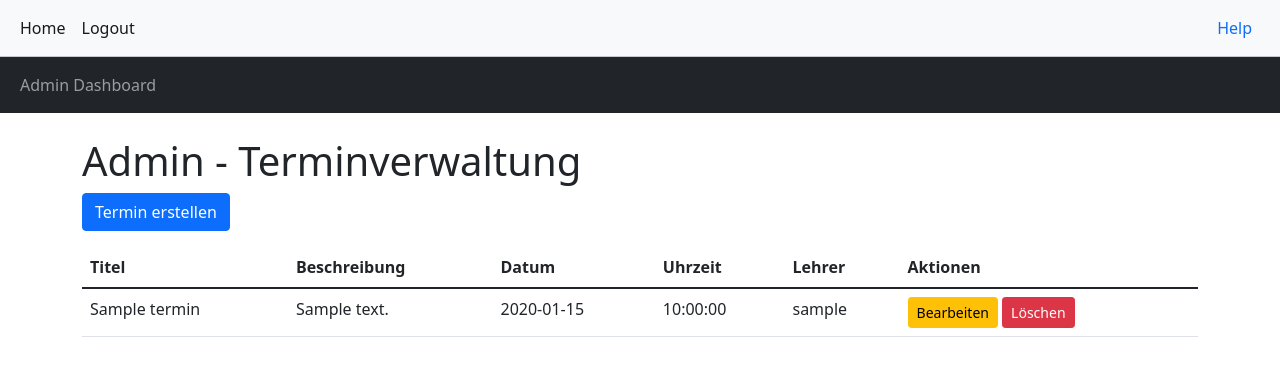
After one commit to bztfinformatik/in22-m133-lb1lb2-tschamp, a Flask app: page /admin/dashboard/termine in a window 1280 px wide. The commit adds this page. Shown: the top 376 px of the page. Run offline with Flask 2, Linux system fonts and the light colour scheme; a user stored in the database is signed in; tables that the repository leaves empty hold one stand-in row (values such as "Sample post"); some libraries are stand-ins or nearby versions.

Commit message:
admin set and done

```diff
--- a/LB-Elterngespräch/backend/app/controllers/dashboard.py
+++ b/LB-Elterngespräch/backend/app/controllers/dashboard.py
@@ -3,6 +3,9 @@ from flask_login import login_required, current_user
 from model.models import Termin, db
 from forms.ElterngespraechTerminForm import ElterngespraechTerminForm
 from forms.DeleteTerminForm import DeleteTerminForm
+from forms.EditUserForm import EditUserForm
+from model.models import User, db
+
 
 # Blueprint for admin dashboard
 admin_dashboard_blueprint = Blueprint('admin_dashboard_blueprint', __name__)
@@ -15,6 +18,167 @@ def admin_dashboard():
         return redirect(url_for('index_blueprint.index'))
     return render_template('dashboards/admin_dashboard.html')
 
+@admin_dashboard_blueprint.route("/admin/dashboard/termine", methods=["GET"])
+@login_required
+def admin_manage_termine():
+    if current_user.role != "admin":
+        flash("Access denied!", "danger")
+        return redirect(url_for('index_blueprint.index'))
+
+    # Alle Termine abrufen
+    termine = Termin.query.all()
+    return render_template('termin/admin_manage_termine.html', termine=termine)
+
+
+@admin_dashboard_blueprint.route("/admin/dashboard/users", methods=["GET"])
+@login_required
+def manage_users():
+    if current_user.role != "admin":
+        flash("Access denied!", "danger")
+        return redirect(url_for('index_blueprint.index'))
+
+    users = User.query.all()
+    return render_template('users/manage_users.html', users=users)
+
+
+@admin_dashboard_blueprint.route("/admin/dashboard/edit_user/<int:user_id>", methods=["GET", "POST"])
+@login_required
+def edit_user(user_id):
+    if current_user.role != "admin":
+        flash("Access denied!", "danger")
+        return redirect(url_for('index_blueprint.index'))
+
+    user = User.query.get(user_id)
+    if not user:
+        flash("User not found.", "danger")
+        return redirect(url_for('admin_dashboard_blueprint.manage_users'))
+
+    form = EditUserForm(obj=user)
+    if form.validate_on_submit():
+        user.username = form.username.data.strip()
+        user.role = form.role.data
+        db.session.commit()
+        flash("User successfully updated!", "success")
+        return redirect(url_for('admin_dashboard_blueprint.manage_users'))
+
+    return render_template('users/edit_user.html', form=form, user=user)
+
+
+@admin_dashboard_blueprint.route("/admin/dashboard/delete_user/<int:user_id>", methods=["POST"])
+@login_required
+def delete_user(user_id):
+    if current_user.role != "admin":
+        flash("Access denied!", "danger")
+        return redirect(url_for('index_blueprint.index'))
+
+    user = User.query.get(user_id)
+    if not user:
+        flash("User not found.", "danger")
+        return redirect(url_for('admin_dashboard_blueprint.manage_users'))
+
+    db.session.delete(user)
+    db.session.commit()
+    flash("User successfully deleted!", "success")
+    return redirect(url_for('admin_dashboard_blueprint.manage_users'))
+
+@admin_dashboard_blueprint.route("/admin/dashboard/create_termin", methods=["GET", "POST"])
+@login_required
+def create_termin():
+    if current_user.role != "admin":
+        flash("Access denied!", "danger")
+        return redirect(url_for('index_blueprint.index'))
+
+    form = ElterngespraechTerminForm()  # Passe an dein bestehendes Formularmodell an
+    if form.validate_on_submit():
+        new_termin = Termin(
+            title=form.title.data,
+            teacher_id=current_user.id,  # Der aktuell eingeloggte Lehrer wird verknüpft
+            date=form.date.data,
+            description=form.description.data,
+            time=form.time.data
+        )
+        db.session.add(new_termin)
+        db.session.commit()
+        flash("Termin successfully created!", "success")
+        return redirect(url_for('admin_dashboard_blueprint.admin_manage_termine'))
+
+
+    return render_template("termin/create_termin.html", form=form)
+
+
+@admin_dashboard_blueprint.route("/admin/dashboard/edit_termin/<int:termin_id>", methods=["GET", "POST"])
+@login_required
+def edit_termin(termin_id):
+    if current_user.role != "admin":
+        flash("Access denied!", "danger")
+        return redirect(url_for('index_blueprint.index'))
+
+    termin = Termin.query.filter_by(id=termin_id, teacher_id=current_user.id).first()
+    if not termin:
+        flash("Termin not found or access denied.", "danger")
+        return redirect(url_for('admin_dashboard_blueprint.admin_dashboard'))
+
+    form = ElterngespraechTerminForm(obj=termin)
+
+    if form.validate_on_submit():
+        termin.title = form.title.data.strip()
+        termin.date = form.date.data
+        termin.time = form.time.data
+        termin.description = form.description.data.strip() if form.description.data else None
+
+        db.session.commit()
+        flash("Termin successfully updated!", "success")
+        return redirect(url_for('admin_dashboard_blueprint.admin_dashboard'))
+
+    return render_template("termin/edit_termin.html", form=form, termin=termin)
+
+
+@admin_dashboard_blueprint.route("/admin/dashboard/delete_termin/<int:termin_id>", methods=["POST"])
+@login_required
+def delete_termin(termin_id):
+    if current_user.role != "admin":
+        flash("Access denied!", "danger")
+        return redirect(url_for('index_blueprint.index'))
+
+    form = DeleteTerminForm(request.form)
+    if not form.validate_on_submit():
+        flash("Invalid CSRF token.", "danger")
+        return redirect(url_for('admin_dashboard_blueprint.admin_dashboard'))
+
+    termin = Termin.query.filter_by(id=termin_id, teacher_id=current_user.id).first()
+    if not termin:
+        flash("Termin not found or access denied.", "danger")
+        return redirect(url_for('admin_dashboard_blueprint.admin_dashboard'))
+
+    db.session.delete(termin)
+    db.session.commit()
+    flash("Termin successfully deleted!", "success")
+    return redirect(url_for('admin_dashboard_blueprint.admin_dashboard'))
+
+@admin_dashboard_blueprint.route("/admin/dashboard/create_termin", methods=["GET", "POST"])
+@login_required
+def admin_create_termin():
+    if current_user.role != "admin":
+        flash("Access denied!", "danger")
+        return redirect(url_for('index_blueprint.index'))
+
+    form = ElterngespraechTerminForm()
+    if form.validate_on_submit():
+        new_termin = Termin(
+            title=form.title.data,
+            teacher_id=form.teacher_id.data,  # Admins können Lehrer zuweisen
+            date=form.date.data,
+            time=form.time.data,
+            description=form.description.data
+        )
+        db.session.add(new_termin)
+        db.session.commit()
+        flash("Termin successfully created!", "succe    ss")
+        return redirect(url_for('admin_dashboard_blueprint.admin_manage_termine'))
+
+    return render_template("termin/create_termin.html", form=form)
+
+
 
 # Blueprint for teacher dashboard
 teacher_dashboard_blueprint = Blueprint('teacher_dashboard_blueprint', __name__)
@@ -26,6 +190,7 @@ def teacher_dashboard():
         flash("Access denied!", "danger")
         return redirect(url_for('index_blueprint.index'))
 
+    # Nur Termine des aktuellen Lehrers abrufen
     termine = Termin.query.filter_by(teacher_id=current_user.id).all()
     delete_form = DeleteTerminForm()  # Initialisiere das Formular
     return render_template('dashboards/teacher_dashboard.html', termine=termine, delete_form=delete_form)
--- /dev/null
+++ b/LB-Elterngespräch/backend/app/templates/termin/admin_manage_termine.html
@@ -0,0 +1,41 @@
+{% extends "base.html" %}
+{% block body %}
+<div class="container mt-4">
+    <h1>Admin - Terminverwaltung</h1>
+
+    <!-- Termin erstellen Button -->
+    <div class="mb-3">
+        <a href="{{ url_for('admin_dashboard_blueprint.create_termin') }}" class="btn btn-primary">Termin erstellen</a>
+    </div>
+
+    <table class="table">
+        <thead>
+            <tr>
+                <th>Titel</th>
+                <th>Beschreibung</th>
+                <th>Datum</th>
+                <th>Uhrzeit</th>
+                <th>Lehrer</th>
+                <th>Aktionen</th>
+            </tr>
+        </thead>
+        <tbody>
+            {% for termin in termine %}
+            <tr>
+                <td>{{ termin.title }}</td>
+                <td>{{ termin.description }}</td>
+                <td>{{ termin.date }}</td>
+                <td>{{ termin.time }}</td>
+                <td>{{ termin.teacher.username }}</td>
+                <td>
+                    <a href="{{ url_for('admin_dashboard_blueprint.edit_termin', termin_id=termin.id) }}" class="btn btn-warning btn-sm">Bearbeiten</a>
+                    <form action="{{ url_for('admin_dashboard_blueprint.delete_termin', termin_id=termin.id) }}" method="POST" style="display:inline;">
+                        <button type="submit" class="btn btn-danger btn-sm">Löschen</button>
+                    </form>
+                </td>
+            </tr>
+            {% endfor %}
+        </tbody>
+    </table>
+</div>
+{% endblock %}
```
Also changed, not shown: LB-Elterngespräch/backend/app/forms/EditUserForm.py (added, +12 -0 lines), LB-Elterngespräch/backend/app/templates/dashboards/admin_dashboard.html (+27 -11 lines), LB-Elterngespräch/backend/app/templates/users/edit_user.html (added, +19 -0 lines), LB-Elterngespräch/backend/app/templates/users/manage_users.html (added, +31 -0 lines).
